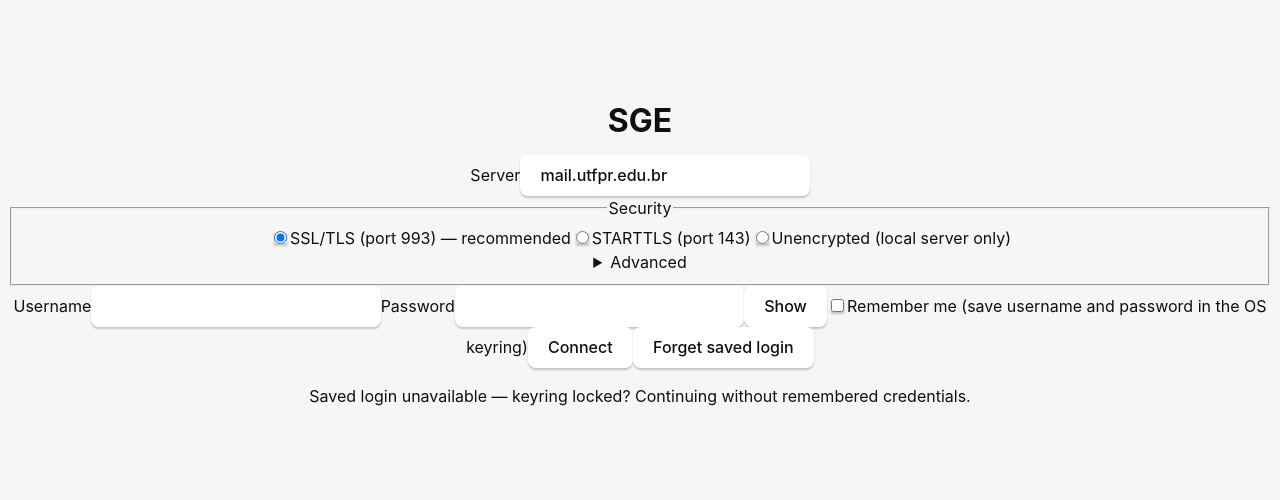
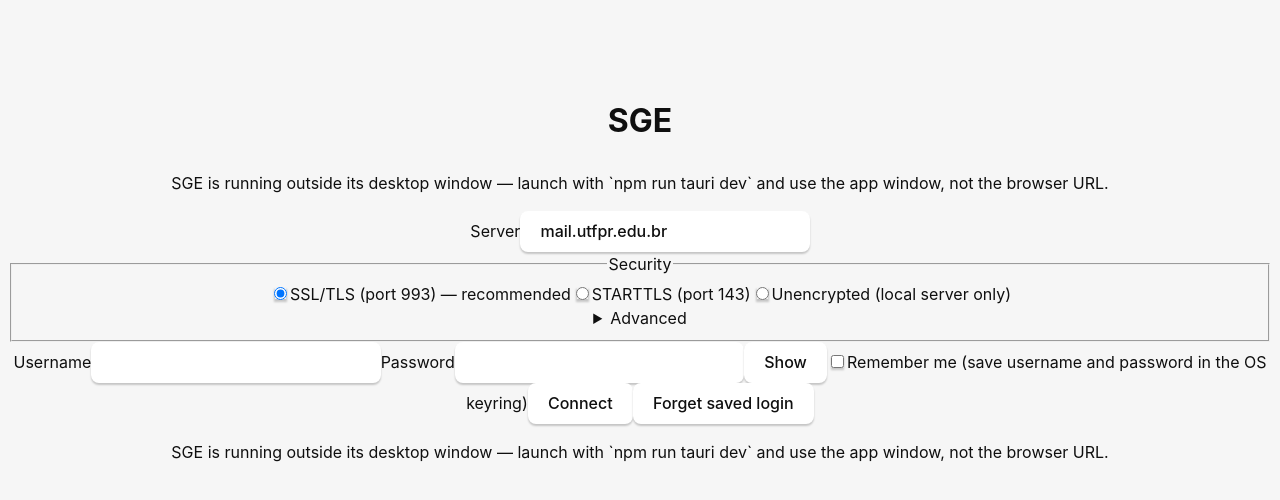
Before and after one commit to ldsampaio/sge, a React (Vite) app: page / in a window 1280 px wide. Shown: the top 500 px of the page. Built offline with nearby package versions, Linux system fonts and the light colour scheme.

Commit message:
fix(01): plain-language message when run outside Tauri desktop window

```diff
--- a/src/App.tsx
+++ b/src/App.tsx
@@ -1,10 +1,22 @@
 import LoginForm from "./components/LoginForm";
 import "./App.css";
 
+function isTauriRuntime(): boolean {
+  const w = window as unknown as Record<string, unknown>;
+  return w["__TAURI_INTERNALS__"] !== undefined || w["__TAURI__"] !== undefined;
+}
+
 function App() {
+  const outsideDesktop = !isTauriRuntime();
   return (
     <main className="container">
       <h1>SGE</h1>
+      {outsideDesktop && (
+        <p role="alert">
+          SGE is running outside its desktop window — launch with `npm run
+          tauri dev` and use the app window, not the browser URL.
+        </p>
+      )}
       <LoginForm />
     </main>
   );
--- a/src/components/LoginForm.tsx
+++ b/src/components/LoginForm.tsx
@@ -21,6 +21,27 @@
   | { kind: "connecting" }
   | { kind: "success"; summary: ConnectSummary; keyringNote: string | null }
   | { kind: "error"; message: string };
+
+// Plain-browser guard: when the frontend runs under plain Vite (browser URL)
+// instead of the Tauri WebView, `invoke()` throws a raw TypeError about
+// `window.__TAURI_INTERNALS__` being undefined. Detect the missing runtime
+// before any invoke call and surface plain language instead (D-failure).
+const OUTSIDE_DESKTOP_MESSAGE =
+  "SGE is running outside its desktop window — launch with `npm run tauri dev` and use the app window, not the browser URL.";
+
+function isTauriRuntime(): boolean {
+  const w = window as unknown as Record<string, unknown>;
+  return w["__TAURI_INTERNALS__"] !== undefined || w["__TAURI__"] !== undefined;
+}
+
+/** Translate a raw missing-runtime TypeError into the plain-language message. */
+function toPlainError(err: unknown): string {
+  const text = String(err);
+  if (text.includes("__TAURI_INTERNALS__") || text.includes("__TAURI__")) {
+    return OUTSIDE_DESKTOP_MESSAGE;
+  }
+  return text;
+}
 
 /**
  * SGE login form (locked decisions D-server-prefill, D-security-ui,
@@ -47,6 +68,10 @@
   // Reload remembered credentials once on launch (no auto-connect here —
   // auto-login stays in Phase 5; the user still presses Connect).
   useEffect(() => {
+    if (!isTauriRuntime()) {
+      setKeyringHint(OUTSIDE_DESKTOP_MESSAGE);
+      return;
+    }
     let cancelled = false;
     invoke<SavedCredentials | null>("load_credentials")
       .then((saved) => {
@@ -75,6 +100,10 @@
   }
 
   async function connect() {
+    if (!isTauriRuntime()) {
+      setStatus({ kind: "error", message: OUTSIDE_DESKTOP_MESSAGE });
+      return;
+    }
     if (!server.trim() || !username.trim() || !password) {
       setStatus({
         kind: "error",
@@ -114,7 +143,7 @@
         } catch (err) {
           // Keyring locked/headless: fall back to a memory-only session with
           // an explanatory note — never a silent file.
-          keyringNote = `Remember-me unavailable (${String(err)}). Continuing with a memory-only session.`;
+          keyringNote = `Remember-me unavailable (${toPlainError(err)}). Continuing with a memory-only session.`;
         }
       } else {
         // WR-02: opting out must revoke, not just ignore — a previously
@@ -128,19 +157,23 @@
       }
       setStatus({ kind: "success", summary, keyringNote });
     } catch (err) {
-      setStatus({ kind: "error", message: String(err) });
+      setStatus({ kind: "error", message: toPlainError(err) });
     }
   }
 
   // WR-02: in-app revocation for saved credentials.
   async function forgetSaved() {
+    if (!isTauriRuntime()) {
+      setForgetNote(OUTSIDE_DESKTOP_MESSAGE);
+      return;
+    }
     try {
       await invoke("clear_credentials");
       setRememberMe(false);
       setPassword("");
       setForgetNote("Saved login forgotten — keyring entry cleared.");
     } catch (err) {
-      setForgetNote(`Could not clear the saved login (${String(err)}).`);
+      setForgetNote(`Could not clear the saved login (${toPlainError(err)}).`);
     }
   }
 
```
